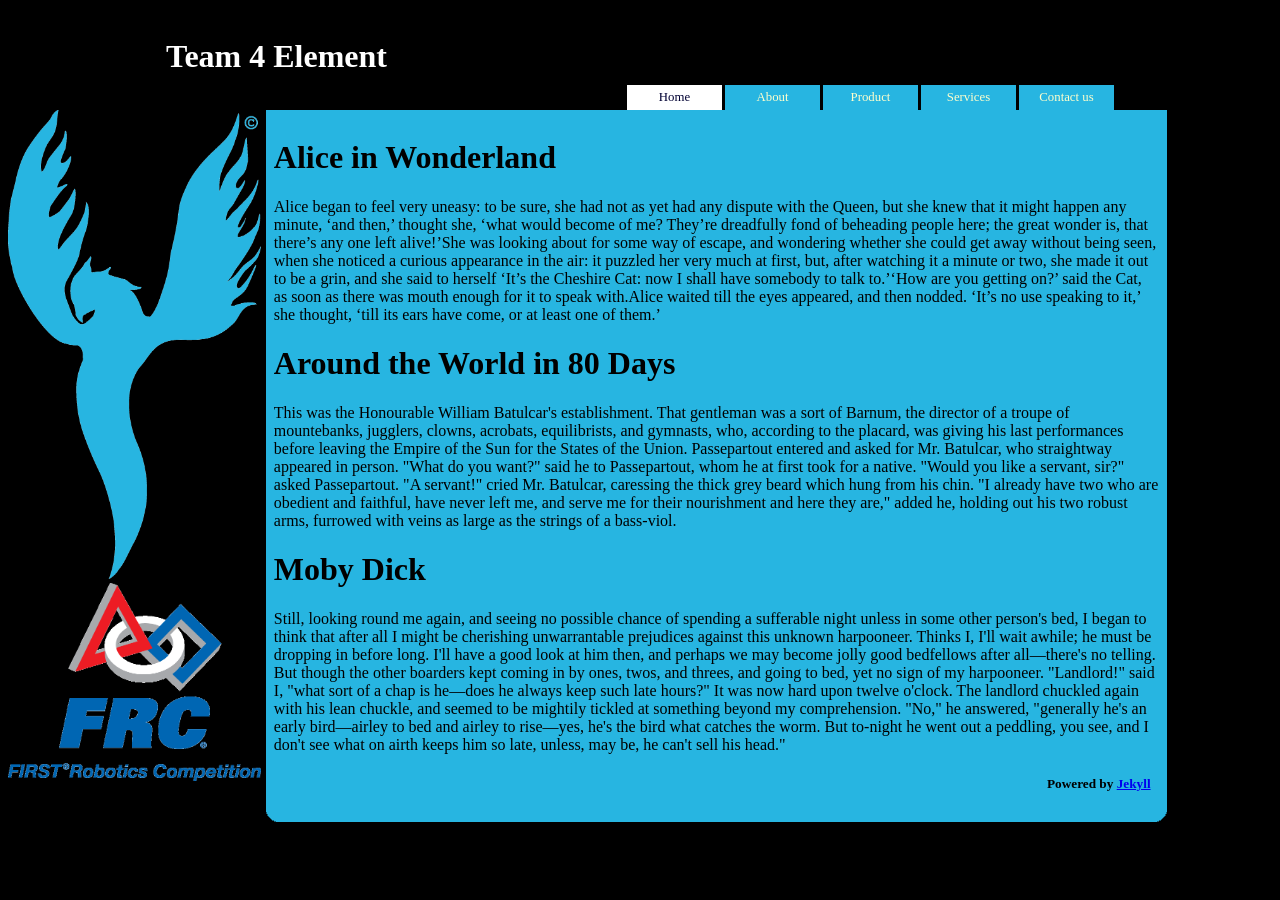
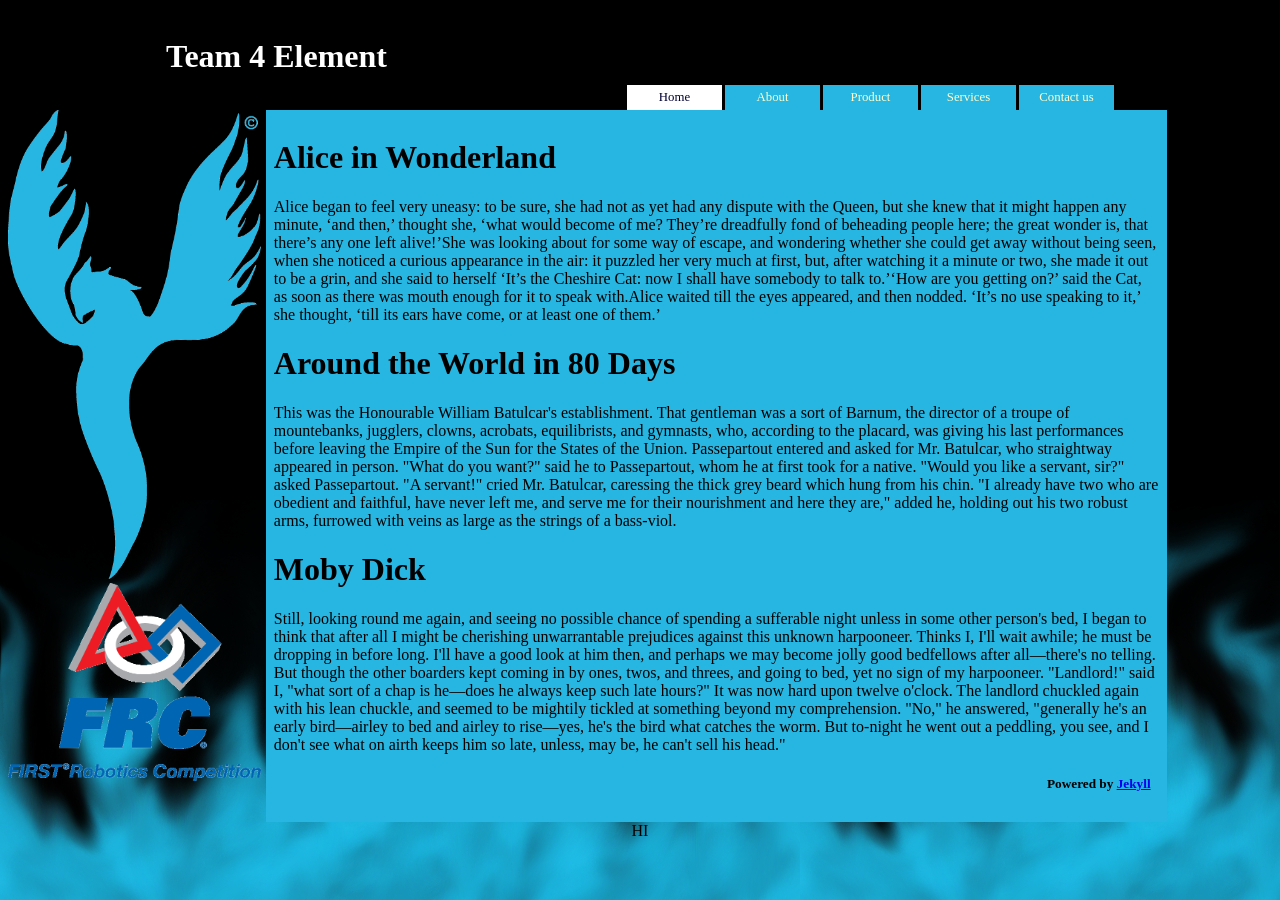
Before and after one commit to Apple101Review/team4history, a Jekyll site: the page built from index.html, in a window 1280 px wide. Built offline with Jekyll 4.4.1, drawn with Linux system fonts in a browser that asks for light colours.

Commit message:
Adds tiled flame on the bottom of the page

```diff
--- a/_layouts/default.html
+++ b/_layouts/default.html
@@ -6,7 +6,7 @@
 		<script type="text/javascript" src="niftycube.js"></script>
 		<script type="text/javascript">
 			window.onload=function(){
-				Nifty("div#content","big bottom");
+				//Nifty("div#content","big bottom");
 			};
 
 			/*window.onresize = function(){
@@ -38,6 +38,9 @@
 				{{ content }}
 				<div style="text-align: right; margin: .5em;"><h5>Powered by <a href="https://github.com/mojombo/jekyll">Jekyll</a></h5></div>
 			</div>
+			<div id="footer">
+				<span>HI</span>
+			</div>
 		</div>
 </body>
 </html>
--- a/style.css
+++ b/style.css
@@ -1,6 +1,6 @@
 
 body {
-	background-color: black;
+	background: black url('images/footstuff.png') fixed repeat-x left bottom;
 	margin: 0
 	padding: 0
 }
@@ -55,3 +55,7 @@ div#logos {
 #frclogo {
 	width: 100%;
 }
+
+div#footer {
+	clear: both;
+}
```
Also changed, not shown: images/footstuff.png (added).
